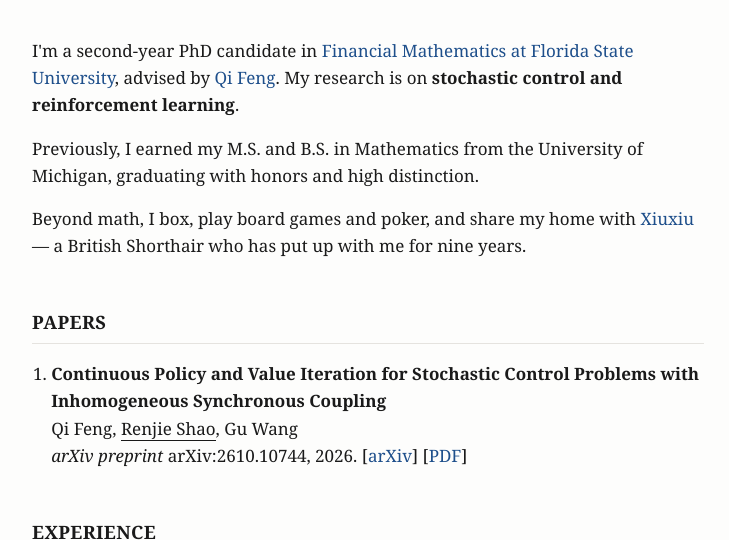
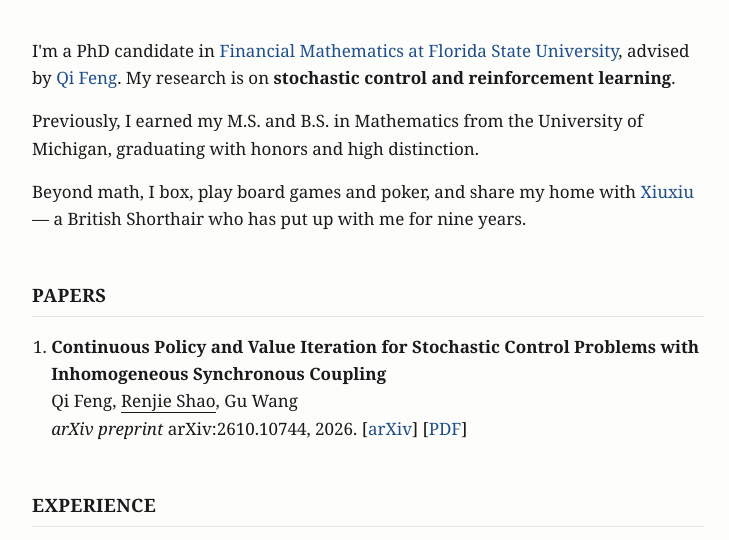
Before and after one commit to shaorenj/Renjie-web, a plain HTML site: page index.html in a window 1280 px wide. Shown: the part 187-727 px from the top of the page, without its empty margins (272-1001 px from the left). Drawn offline with Linux system fonts and the light colour scheme.

Commit message:
Remove 'second-year' from bio
Co-Authored-By: Claude Opus 5.5 <noreply@anthropic.com>

```diff
--- a/index.html
+++ b/index.html
@@ -48,7 +48,7 @@
 
     <section id="bio">
       <p>
-        I'm a second-year PhD candidate in
+        I'm a PhD candidate in
         <a href="https://www.math.fsu.edu/finmath/">Financial Mathematics at Florida State University</a>,
         advised by <a href="https://sites.google.com/site/qifengmath/home">Qi Feng</a>. My research is on
         <strong>stochastic control and reinforcement learning</strong>.
```
